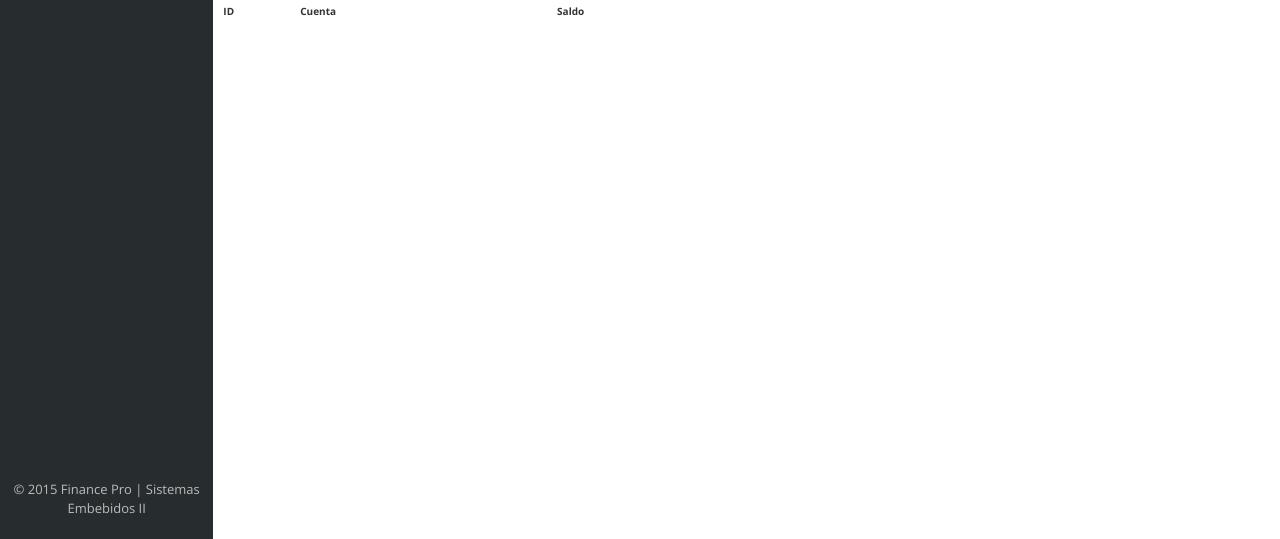
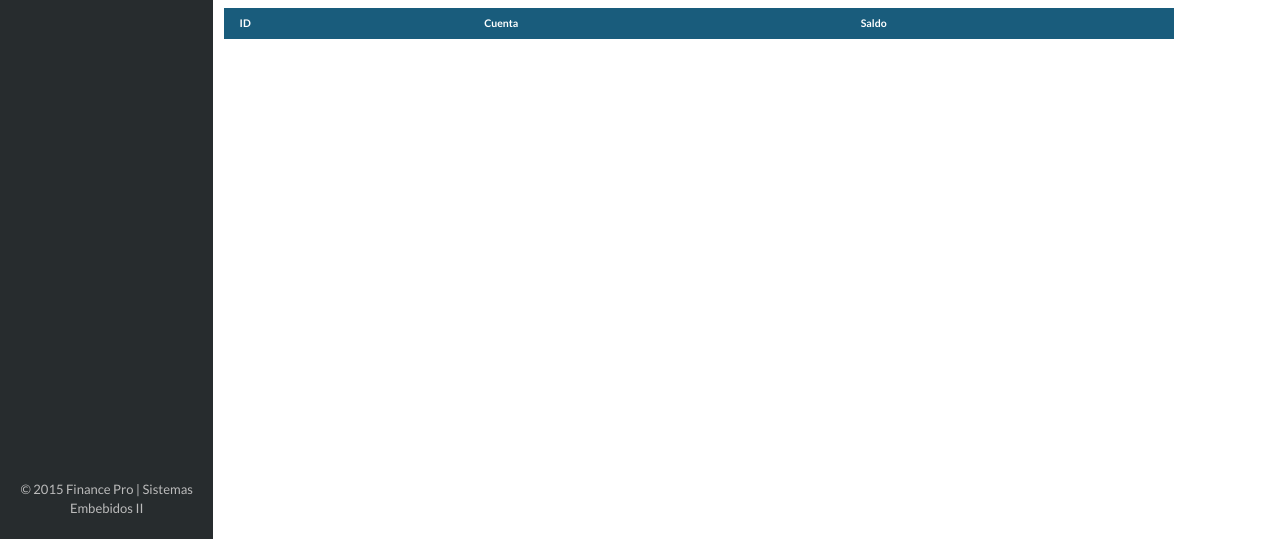
Before and after one commit to EdyAranda/EduardoAranda, a plain HTML site: page EmbebidosII/categorias.html in a window 1280 px wide. Shown: the part 261-800 px from the top of the page. Drawn offline with nearby package versions, Linux system fonts and the light colour scheme.

Commit message:
Estilos
Categorias

```diff
--- a/EmbebidosII/categorias.html
+++ b/EmbebidosII/categorias.html
@@ -23,6 +23,20 @@ Author:
 <link href='http://fonts.googleapis.com/css?family=Open+Sans:300italic,400italic,600italic,700italic,800italic,400,300,600,700,800' rel='stylesheet' type='text/css'>
 <link href='http://fonts.googleapis.com/css?family=Poiret+One' rel='stylesheet' type='text/css'>
 <!-- //fonts -->
+
+<!-- CSS -->
+<link href="css/bootstrap.min.css" rel='stylesheet' type='text/css' media="all" />
+<link href="css/dashboard.css" rel="stylesheet">
+<link href="css/style.css" rel='stylesheet' type='text/css' media="all" />
+<link href='css/openSans.css' rel='stylesheet' type='text/css'>
+<link href='css/poiret.css' rel='stylesheet' type='text/css'>
+<link rel="stylesheet" type="text/css" href="css/normalize.css" />
+<link rel="stylesheet" type="text/css" href="fonts/font-awesome-4.2.0/css/font-awesome.min.css" />
+<link rel="stylesheet" type="text/css" href="css/demo.css" />
+<link rel="stylesheet" type="text/css" href="css/set2.css" />
+<link rel="stylesheet" type="text/css" href="css/default.css" />
+<link rel="stylesheet" type="text/css" href="css/component.css" />
+<!-- CSS -->
 
 <!-- JS -->
 <script src="js/highcharts.js"></script>
```
